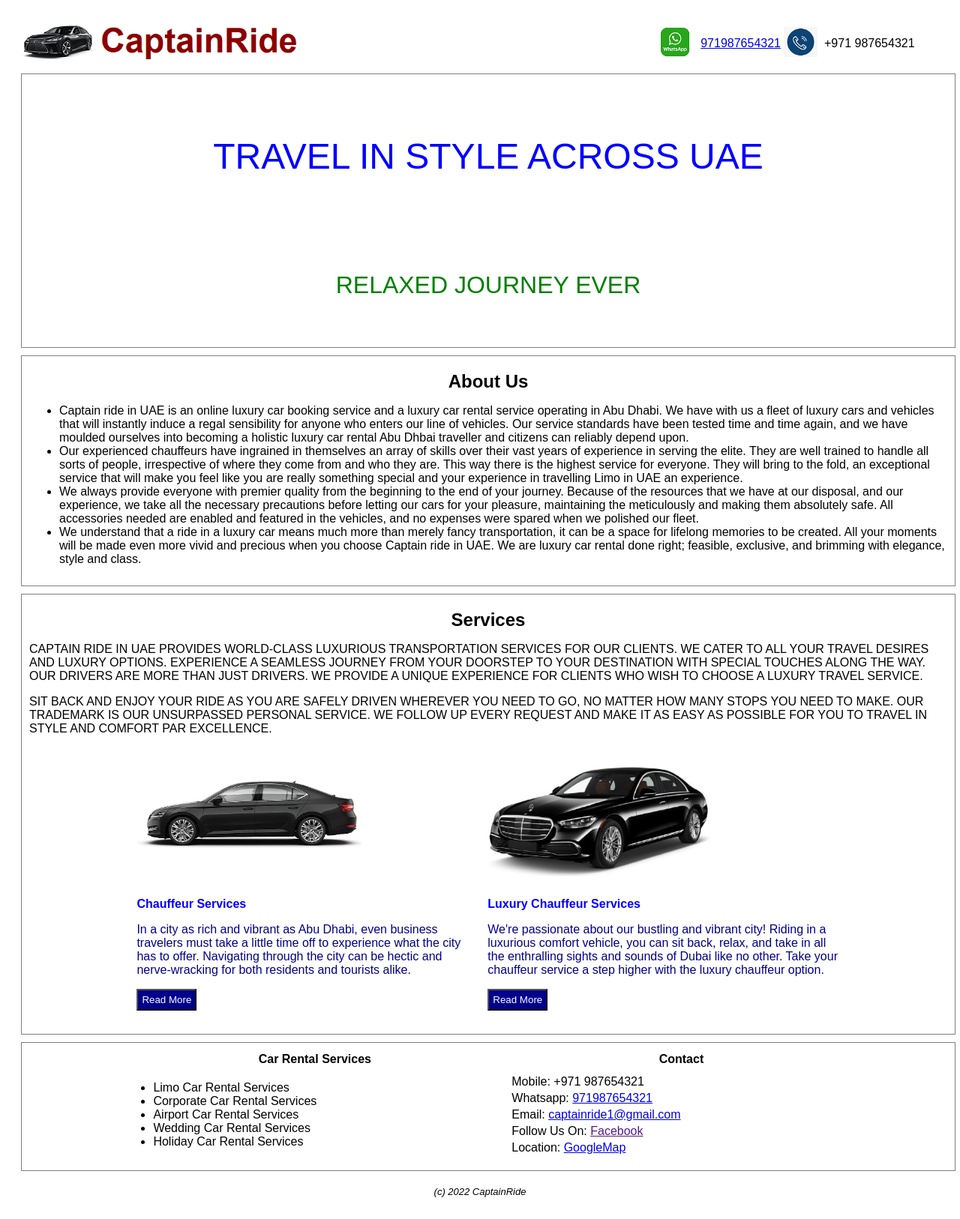
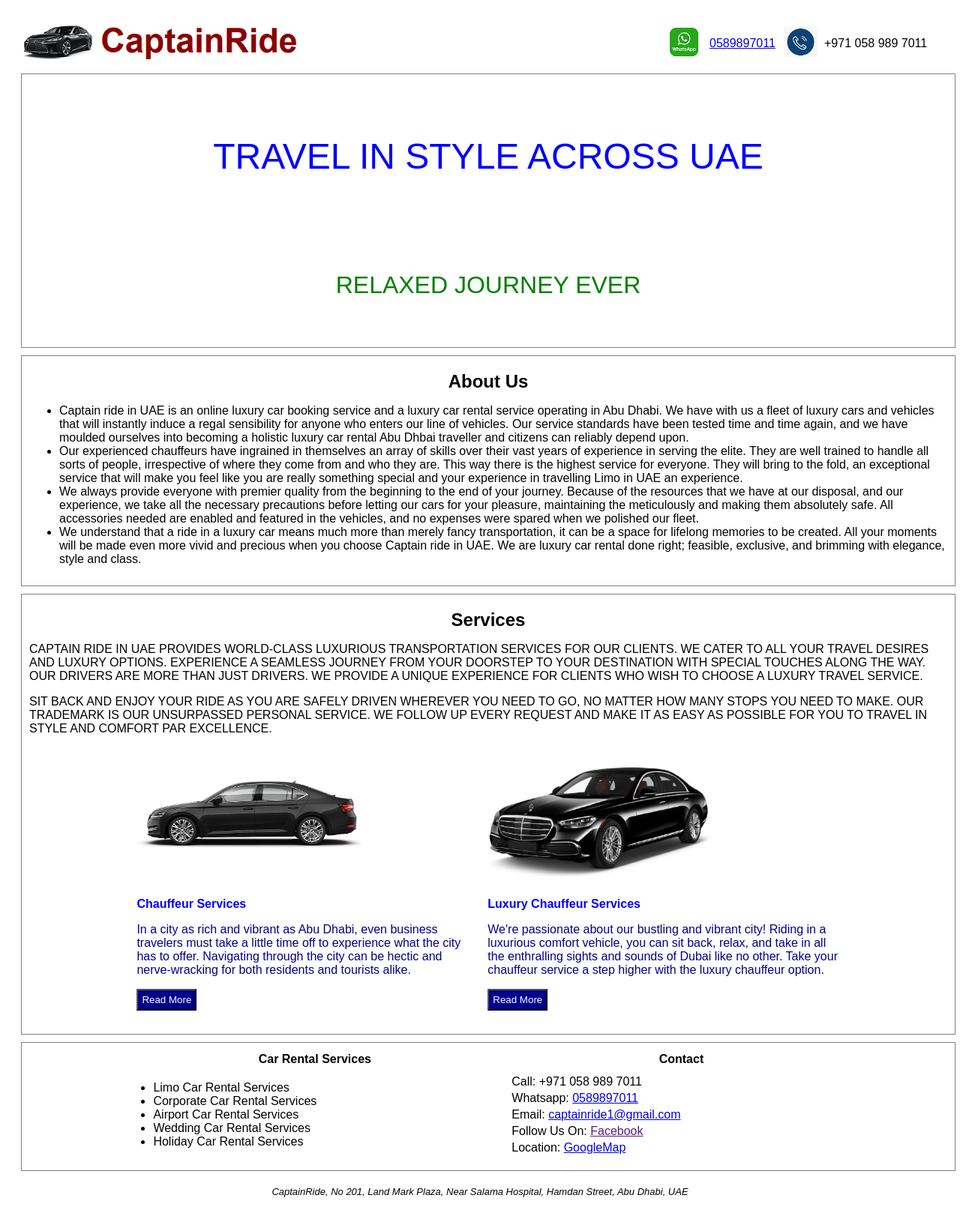
Before and after one commit to captainride1/captainride1.github.io, a plain HTML site: page index.html in a window 1280 px wide. Shown: the whole page at 75% size. Drawn offline with Linux system fonts and the light colour scheme.

Commit message:
updated contact details

```diff
--- a/index.html
+++ b/index.html
@@ -1,7 +1,7 @@
 <!DOCTYPE html>
 <html xmlns="http://www.w3.org/1999/xhtml" lang='en-US'>
 	<head>
-		<title>CaptainRide Limousines and Rides Service - Abu Dhabi</title>
+		<title>CaptainRide Limousine and Chauffer Services - UAE</title>
 		<style>
 			body {
 				padding: 20px;
@@ -54,8 +54,8 @@
 					<td style="width: 100px;"><img src="car.png"></td>
 					<td style="width: 200px;"><img src="logo.png" height="50"></td>
 					<td>&nbsp;</td>
-					<td style="width: 50px;"><img src="whatsapp.png" height="40"></td><td style="width: 95px;"><a href="https://wa.me/971987654321">971987654321</a></td>
-					<td style="width: 50px;"><img src="call.png" height="40"></td><td style="width: 150px;">+971 987654321</td>
+					<td style="width: 50px;"><img src="whatsapp.png" height="40"></td><td style="width: 95px;"><a href="https://wa.me/971987654321">0589897011</a></td>
+					<td style="width: 50px;"><img src="call.png" height="40"></td><td style="width: 150px;">+971 058 989 7011</td>
 				</tr>
 			</table>
 
@@ -119,16 +119,16 @@
 						</ul>
 					</td><td>
 						<table>
-							<tr><td>Mobile: +971 987654321</td></tr>
-							<tr><td>Whatsapp: <a href="https://wa.me/971987654321">971987654321</a></td></tr>
+							<tr><td>Call: +971 058 989 7011</td></tr>
+							<tr><td>Whatsapp: <a href="https://wa.me/0589897011">0589897011</a></td></tr>
 							<tr><td>Email: <a href="mailto:captainride1@gmail.com">captainride1@gmail.com</a></td></tr>
 							<tr><td>Follow Us On: <a href="">Facebook</a></td></tr>
-							<tr><td>Location: <a href="maps.google.com">GoogleMap</a></td></tr>
+							<tr><td>Location: <a href="https://www.google.com/maps/@24.4993238,54.3751674,19z">GoogleMap</a></td></tr>
 						</table>
 					</td></tr>
 				</table>
 			</div>
-			<br/><font size="2"><i>(c) 2022 CaptainRide</i></font>
+			<br/><font size="2"><i>CaptainRide, No 201, Land Mark Plaza, Near Salama Hospital, Hamdan Street, Abu Dhabi, UAE</i></font>
 		</center>
 	</body>
 </html>
```
